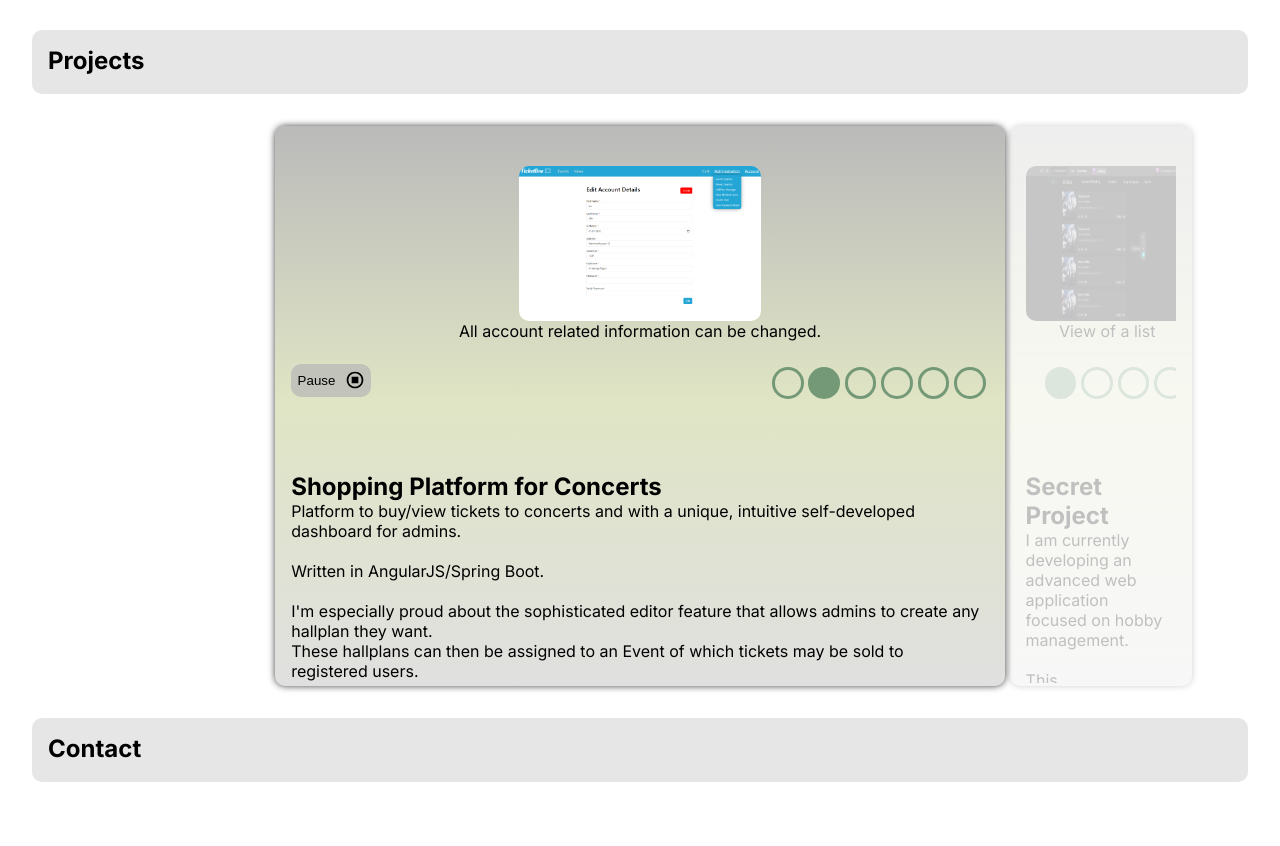
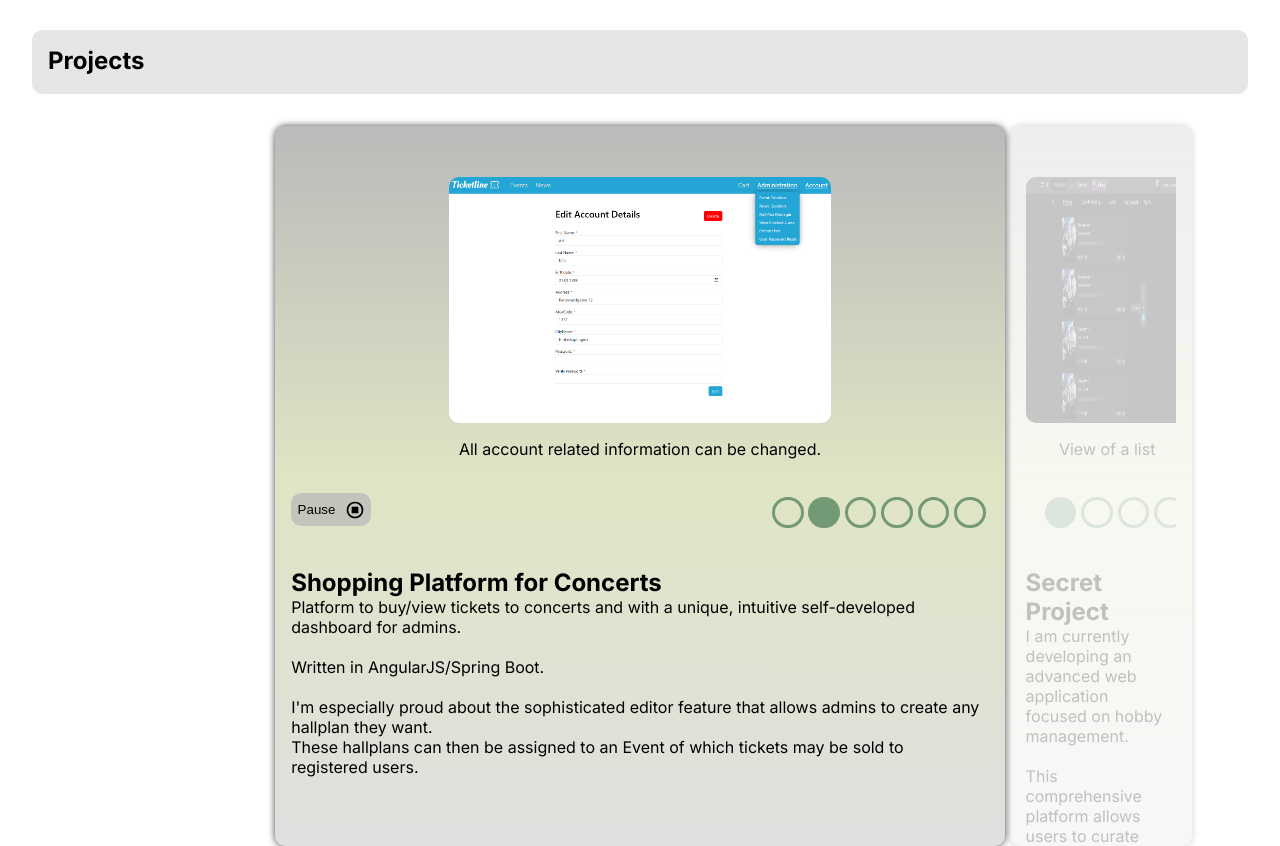
Before and after one commit to Reonharudo/dev-portfolio, a Next.js app: page / in a window 1280 px wide. Shown: the part 3062-3908 px from the top of the page. Built offline with nearby package versions, Linux system fonts and the light colour scheme; no server answers.

Commit message:
make image larger

```diff
--- a/src/components/ImageGallery/ImageGallery.module.css
+++ b/src/components/ImageGallery/ImageGallery.module.css
@@ -3,7 +3,7 @@
     height: 100%;
 
     display: grid;
-    grid-template-rows: 70% 30%;
+    grid-template-rows: 85% 15%;
     grid-template-areas: "image_desc_wrapper" "btn_area";
 }
 
@@ -19,6 +19,7 @@
     align-items: center;
 
     height: 100%;
+    row-gap: 1rem;
 }
 
 @media screen and (width <= 600px) {
--- a/src/components/ProjectSlider/ProjectShowcase/ProjectShowcase.module.css
+++ b/src/components/ProjectSlider/ProjectShowcase/ProjectShowcase.module.css
@@ -1,6 +1,6 @@
 .container {
-    height: 70vh;
-    max-height: 70vh;
+    height: 90vh;
+    max-height: 90vh;
     overflow: hidden;
     width: 100%;
 
--- a/src/components/ProjectSlider/ProjectSlider.module.css
+++ b/src/components/ProjectSlider/ProjectSlider.module.css
@@ -1,5 +1,5 @@
 .container {
-    height: 70vh;
+    height: 90vh;
     width: 100%;
 
     display: grid;
```
